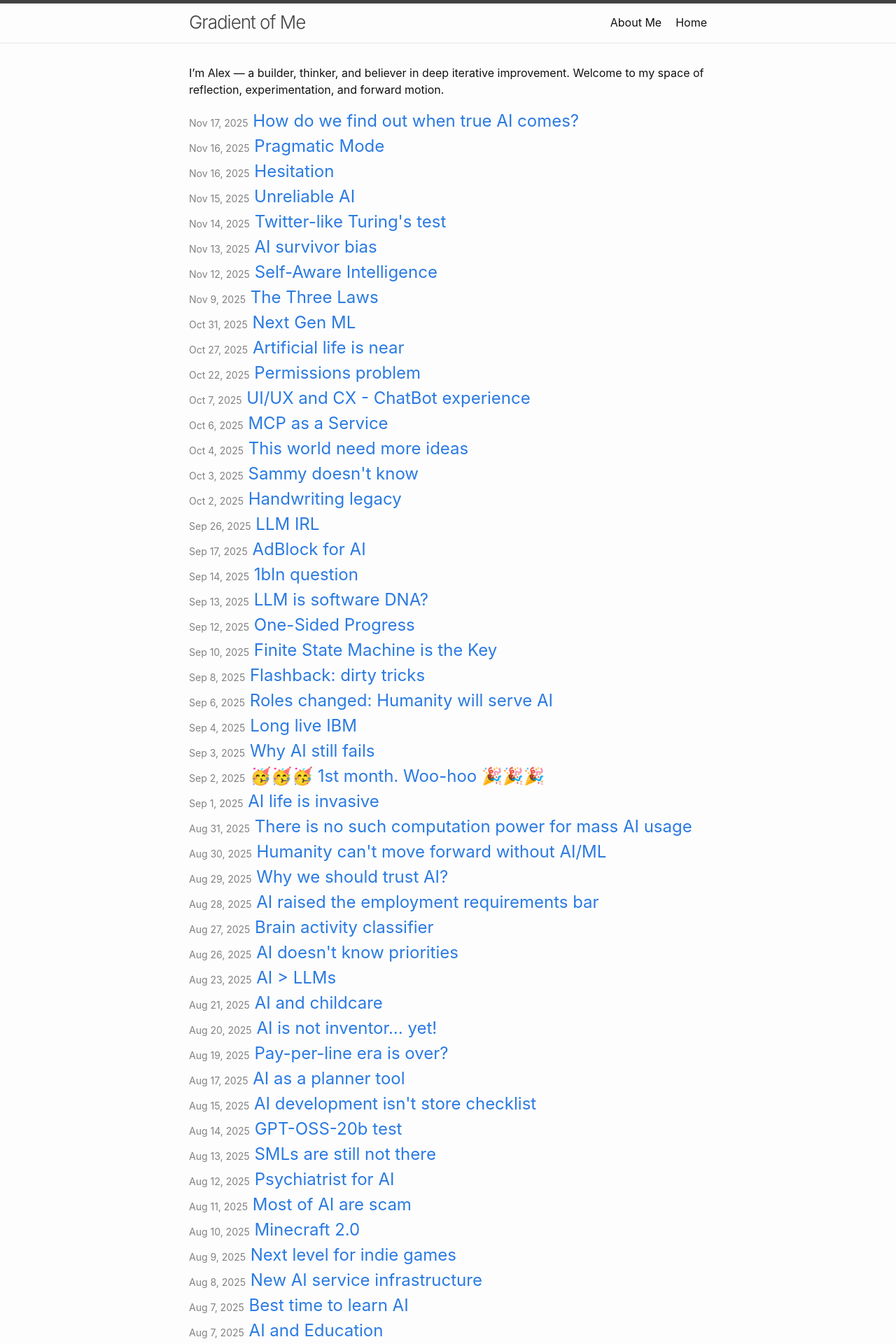
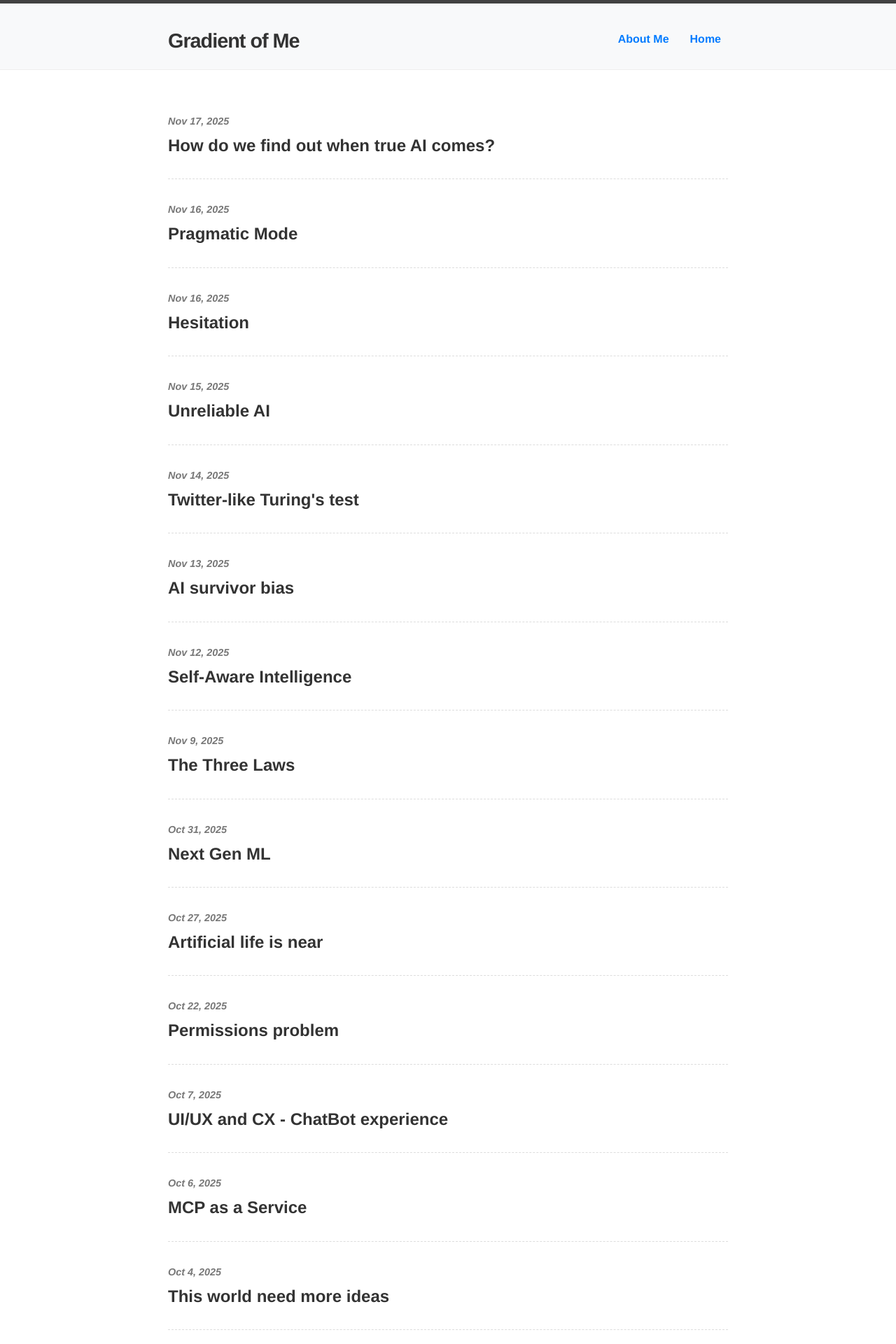
Before and after one commit to zviryatko/zviryatko.github.io, a Jekyll site: the page built from index.md, in a window 1280 px wide. Shown: the top 1920 px of the page at 70% size. Built offline with Jekyll 4.4.1, drawn with Linux system fonts in a browser that asks for light colours; some of the changed text lies outside the part shown.

Commit message:
Enhance site styling and update personal description

```diff
--- a/_config.yml
+++ b/_config.yml
@@ -1,6 +1,6 @@
 title: Gradient of Me
 author: Oleksandr Davyskyba
-description: Hi there 🖐. I'm Alex 🇺🇦 — a builder, thinker, and believer in deep iterative improvement.
+description: Hi there 🖐. I'm Alex 🇺🇦 — a passionate software engineer with a love for coding, technology, and continuous learning.
 github_username:  zviryatko
 theme: minima
 minima:
@@ -17,3 +17,6 @@ minima:
   skin: auto
   hide_site_feed_link: true
 google_analytics: G-6G5LPB7WEB
+plugins:
+  - jekyll-seo-tag
+  - jekyll-feed
--- a/assets/main.scss
+++ b/assets/main.scss
@@ -3,3 +3,243 @@
 ---
 
 @import "minima";
+
+/* Custom Minimal Design Override - Inspired by MicroPost Design */
+:root {
+    --primary-color: #007BFF;
+    --text-color: #333;
+    --light-bg: #f8f9fa;
+    --font-family: 'Helvetica Neue', Arial, sans-serif;
+    --max-width: 800px;
+    --content-width: 700px;
+}
+
+body {
+    font-family: var(--font-family);
+    line-height: 1.6;
+    color: var(--text-color);
+    background-color: #fff;
+}
+
+/* Header Styles */
+.site-header {
+    background-color: var(--light-bg);
+    border-bottom: 1px solid #eee;
+    padding: 1rem 0;
+    text-align: center;
+    min-height: auto;
+}
+
+.site-title {
+    font-size: 1.8rem;
+    margin: 1.25rem 0 0;
+    font-weight: 900 !important;
+    letter-spacing: -1px !important;
+    color: var(--text-color) !important;
+    line-height: 1.2;
+}
+
+.site-title:visited {
+    color: var(--text-color);
+}
+
+.site-nav {
+    margin-top: 0.5rem;
+}
+
+.site-nav .page-link {
+    color: var(--primary-color);
+    font-weight: bold;
+    margin: 0 10px;
+    text-decoration: none;
+}
+
+.site-nav .page-link:hover {
+    color: #0056b3;
+    text-decoration: none;
+}
+
+/* Main Content Container */
+.wrapper {
+    max-width: var(--max-width);
+    margin: 0 auto;
+    padding: 0 1rem;
+}
+
+/* Home Page - Article List */
+.home {
+    padding: 2rem 0;
+}
+
+.post-list {
+    list-style: none;
+    padding: 0;
+    margin-left: 0;
+}
+
+.post-list > li {
+    margin-bottom: 2rem;
+    border-bottom: 1px dashed #ddd;
+    padding-bottom: 1.5rem;
+}
+
+.post-list > li:last-child {
+    border-bottom: none;
+    margin-bottom: 0;
+}
+
+.post-list h3 {
+    font-size: 1.5rem;
+    margin: 0 0 0.25rem 0;
+    font-weight: 600;
+}
+
+.post-list .post-link {
+    text-decoration: none;
+    color: var(--text-color);
+    transition: color 0.3s;
+    display: flex;
+    flex-direction: column;
+}
+
+.post-list .post-link:hover {
+    color: var(--primary-color);
+    text-decoration: none;
+}
+
+.post-list .post-meta {
+    font-size: 0.9rem;
+    color: #777;
+    font-style: italic;
+    order: -1;
+    margin-bottom: 0.25rem;
+}
+
+/* Post Content Styles */
+.post-content {
+    max-width: var(--content-width);
+}
+
+.post-header {
+    margin-bottom: 2rem;
+}
+
+.post-title {
+    font-size: 2.5rem;
+    line-height: 1.2;
+    margin-bottom: 0.5rem;
+    font-weight: 800;
+    letter-spacing: -0.5px;
+}
+
+.post-content p {
+    margin-bottom: 1.5rem;
+    font-size: 1.1rem;
+}
+
+.post-content h1,
+.post-content h2,
+.post-content h3 {
+    margin-top: 2rem;
+    margin-bottom: 1rem;
+}
+
+.post-content h3 {
+    border-bottom: 2px solid var(--primary-color);
+    display: inline-block;
+    padding-bottom: 0.2rem;
+}
+
+.post-content blockquote {
+    border-left: 4px solid var(--primary-color);
+    padding-left: 1.5rem;
+    margin: 2rem 0;
+    font-style: italic;
+    color: #555;
+    background-color: var(--light-bg);
+    padding: 1rem 1.5rem;
+}
+
+.post-content a {
+    color: var(--primary-color);
+    text-decoration: none;
+}
+
+.post-content a:hover {
+    text-decoration: underline;
+}
+
+/* Footer Styles */
+.site-footer {
+    background-color: #333;
+    color: #fff;
+    padding: 2rem 0;
+    font-size: 0.9rem;
+    text-align: center;
+    margin-top: 3rem;
+    border-top: none;
+}
+
+.site-footer .wrapper {
+    max-width: var(--max-width);
+}
+
+.site-footer,
+.site-footer h2,
+.site-footer .footer-heading {
+    color: #fff;
+}
+
+.site-footer a {
+    color: #90CAF9;
+    text-decoration: none;
+}
+
+.site-footer a:hover {
+    text-decoration: underline;
+}
+
+.site-footer p {
+    margin: 0.5rem 0;
+}
+
+/* RSS Subscribe Link */
+.rss-subscribe {
+    margin-top: 2rem;
+    text-align: center;
+}
+
+.rss-subscribe a {
+    color: var(--primary-color);
+    text-decoration: none;
+    font-weight: bold;
+}
+
+.rss-subscribe a:hover {
+    text-decoration: underline;
+}
+
+/* Responsive Adjustments */
+@media (max-width: 600px) {
+    .site-title {
+        font-size: 1.5rem !important;
+        margin: 0;
+    }
+
+    .site-nav .page-link {
+        display: block;
+        margin: 5px 0;
+    }
+
+    .post-list h3 {
+        font-size: 1.3rem;
+    }
+
+    .post-title {
+        font-size: 1.8rem;
+    }
+
+    .post-content p {
+        font-size: 1rem;
+    }
+}
--- a/index.md
+++ b/index.md
@@ -2,5 +2,3 @@
 layout: home
 title: Home
 ---
-
-I'm Alex — a builder, thinker, and believer in deep iterative improvement. Welcome to my space of reflection, experimentation, and forward motion.
```
